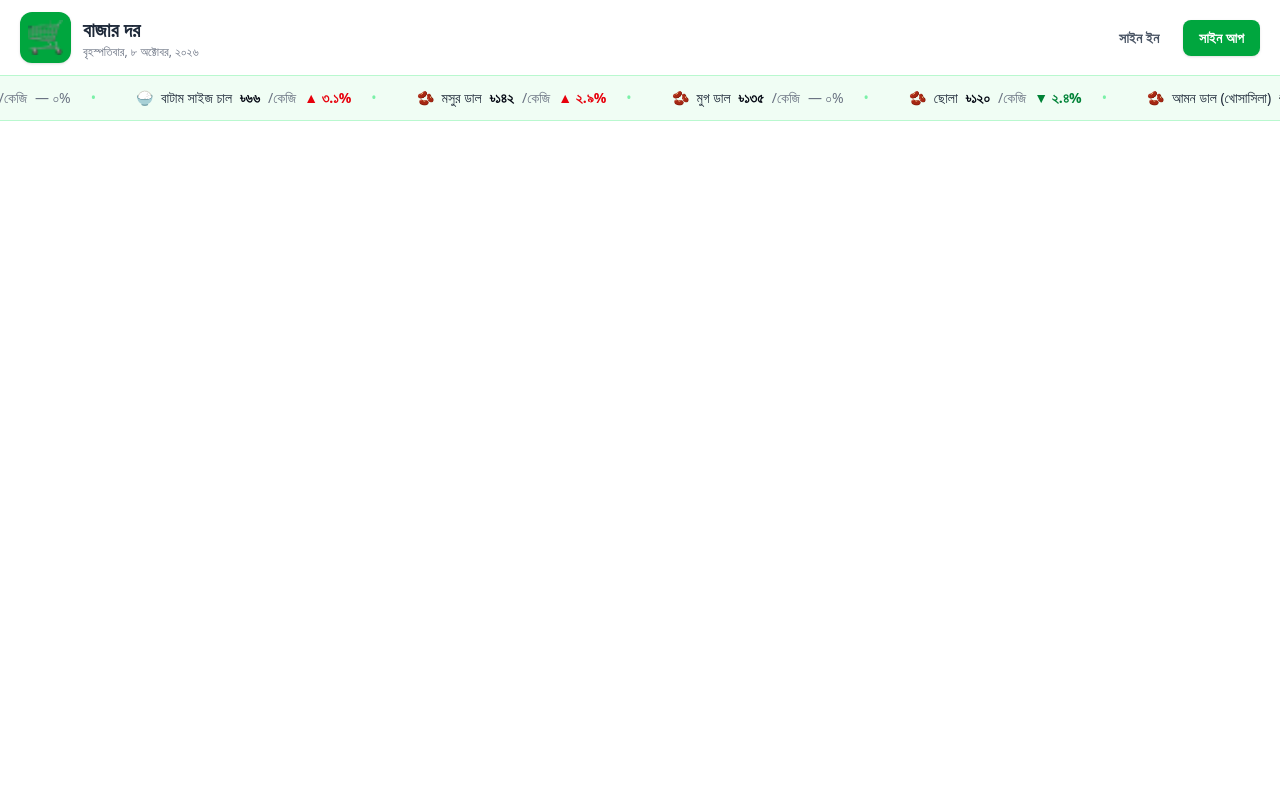
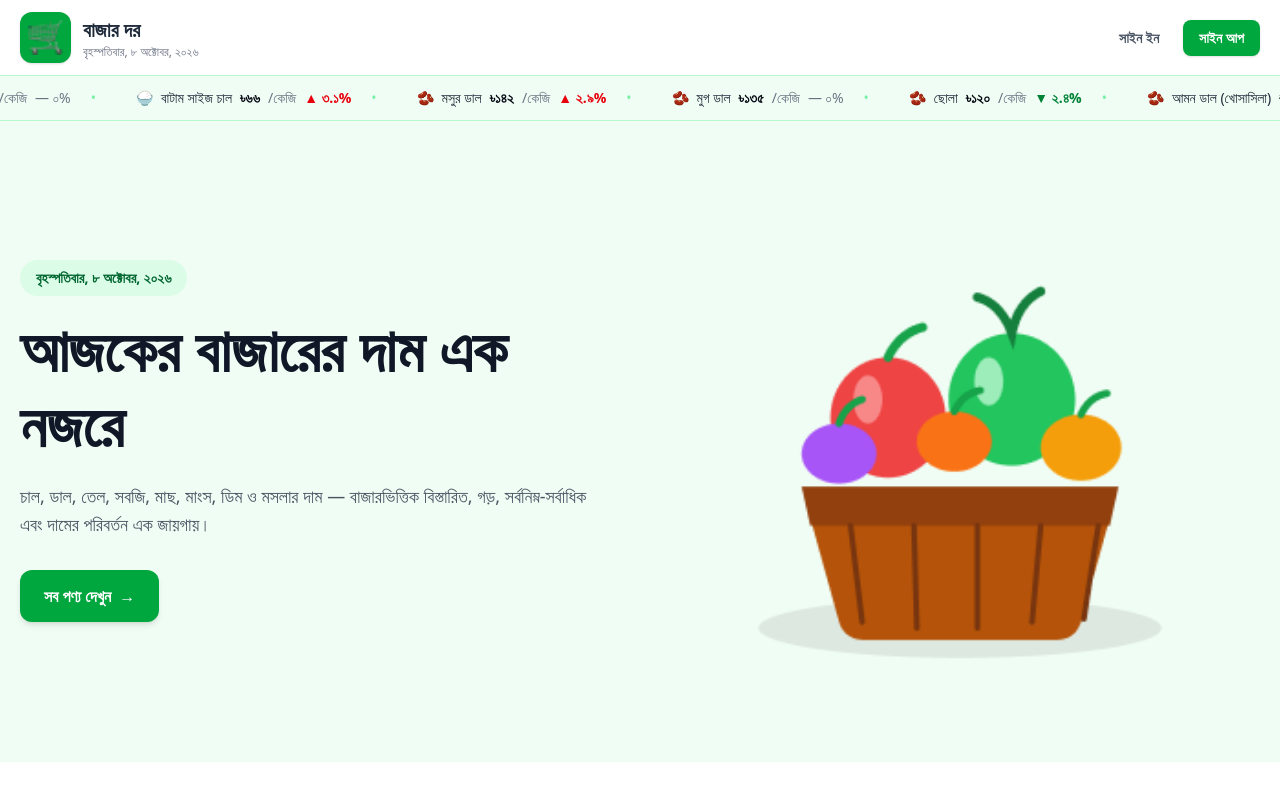
Before and after one commit to mdalsuhad-cloud/b14-a07-bazar-dor, a Next.js app: page / in a window 1280 px wide. Shown: the top 800 px of the page. Built offline with nearby package versions, Linux system fonts and the light colour scheme.

Commit message:
Hero Section Add

```diff
--- a/src/app/page.tsx
+++ b/src/app/page.tsx
@@ -1,10 +1,11 @@
-import Marquee from "react-fast-marquee";
+import Hero from "@/components/Hero";
+
 
 
 export default function Home() {
   return (
-    <div className="flex min-h-screen flex-col items-center justify-between p-24">
-      <Marquee/>
+    <div>
+      <Hero/>
     </div>
   );
 }
--- /dev/null
+++ b/src/components/Hero.tsx
@@ -0,0 +1,56 @@
+
+"use client";
+
+import Image from "next/image";
+
+export default function Hero() {
+  const today = new Intl.DateTimeFormat("bn-BD", {
+    dateStyle: "full",
+    timeZone: "Asia/Dhaka",
+  }).format(new Date());
+
+  return (
+    <section className="overflow-hidden bg-green-50">
+      <div className="mx-auto grid max-w-7xl items-center gap-10 px-5 py-14 md:grid-cols-2 md:py-20">
+
+
+
+        <div>
+          <p className="mb-4 inline-flex rounded-full bg-green-100 px-4 py-2 text-sm font-semibold text-green-800">
+            {today}
+          </p>
+
+          <h1 className="text-4xl font-extrabold leading-tight text-gray-900 sm:text-5xl lg:text-6xl">
+            আজকের বাজারের দাম এক নজরে
+          </h1>
+
+          <p className="mt-5 max-w-xl text-base leading-7 text-gray-600 sm:text-lg">
+            চাল, ডাল, তেল, সবজি, মাছ, মাংস, ডিম ও মসলার দাম — বাজারভিত্তিক
+            বিস্তারিত, গড়, সর্বনিম্ন-সর্বাধিক এবং দামের পরিবর্তন এক জায়গায়।
+          </p>
+
+          <a
+            href="#সব-পণ্য"
+            className="mt-8 inline-flex items-center gap-2 rounded-xl bg-green-600 px-6 py-3.5 font-bold text-white shadow-md transition hover:bg-green-700 focus:outline-none focus:ring-4 focus:ring-green-200"
+          >
+            সব পণ্য দেখুন
+            <span aria-hidden="true">→</span>
+          </a>
+        </div>
+
+        {/* Right image */}
+
+        <div className="relative mx-auto w-full max-w-xl">
+          <Image
+            src="/images/bazar-hero.png"
+            alt="তাজা শাকসবজি ও নিত্যপ্রয়োজনীয় পণ্যের বাজার"
+            width={700}
+            height={520}
+            priority
+            className="h-auto w-full rounded-3xl object-cover"
+          />
+        </div>
+      </div>
+    </section>
+  );
+}
```
